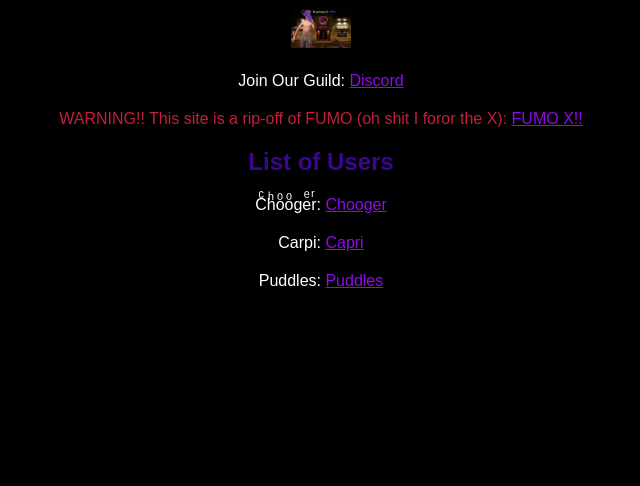
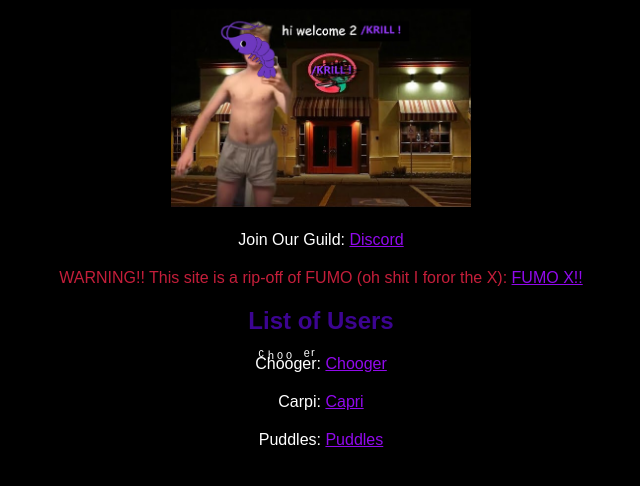
Before and after one commit to Chooger/krill.gay, a plain HTML site: page index.html in a window 1280 px wide. Shown: the part 50-536 px from the top of the page, without its empty margins (319-959 px from the left). Drawn offline with Linux system fonts and the light colour scheme.

Commit message:
Update index.html

```diff
--- a/index.html
+++ b/index.html
@@ -56,7 +56,7 @@
 <body>
     <h1>/Krill</h1>
 
-    <img id="Welcome" src="images/welcome.png" alt="He spinnnnnnnnn" width="60" title="RIP Chilliman :(">
+    <img id="Welcome" src="images/welcome.png" alt="He spinnnnnnnnn" width="300" height="200" title="RIP Chilliman :(">
 
         <div class="white">
             <p>Join Our Guild: <a href="https://discord.gg/krill" target="_blank" title="Join plz :3">Discord</a></p>
```
